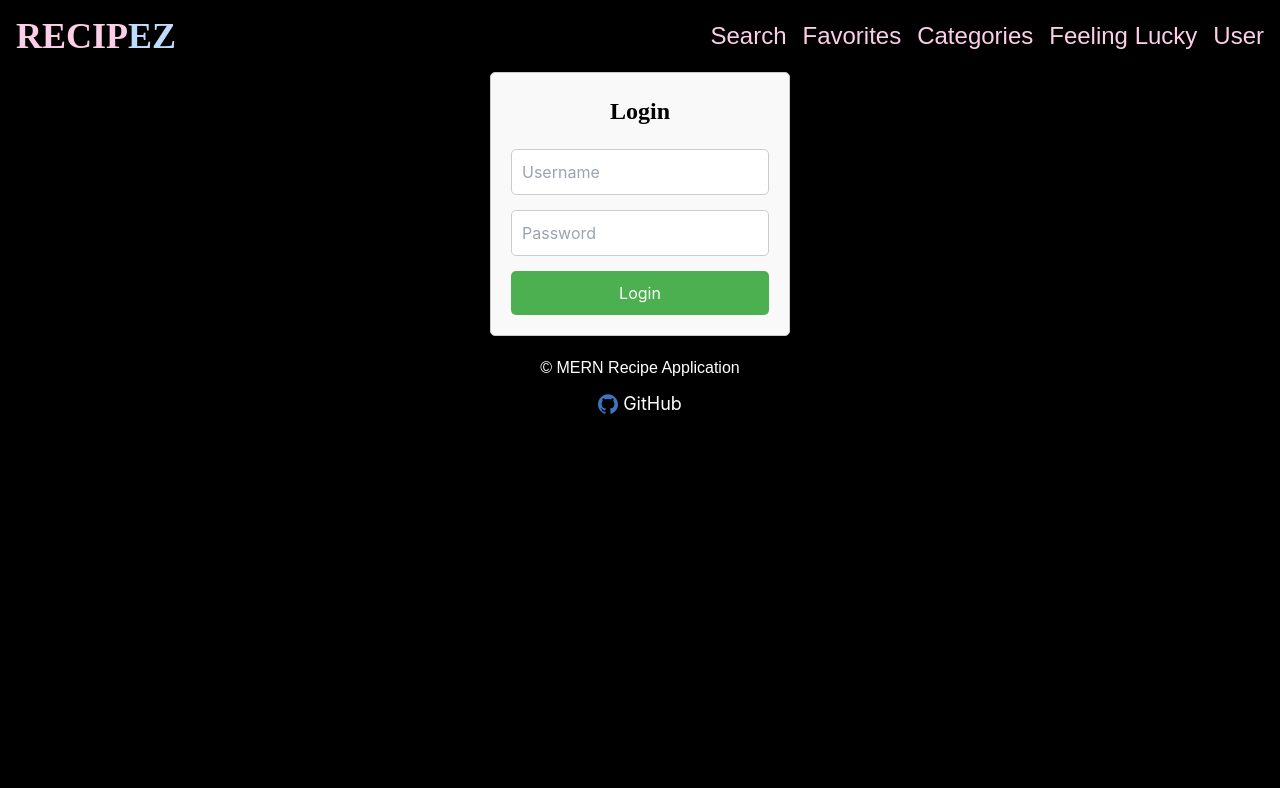
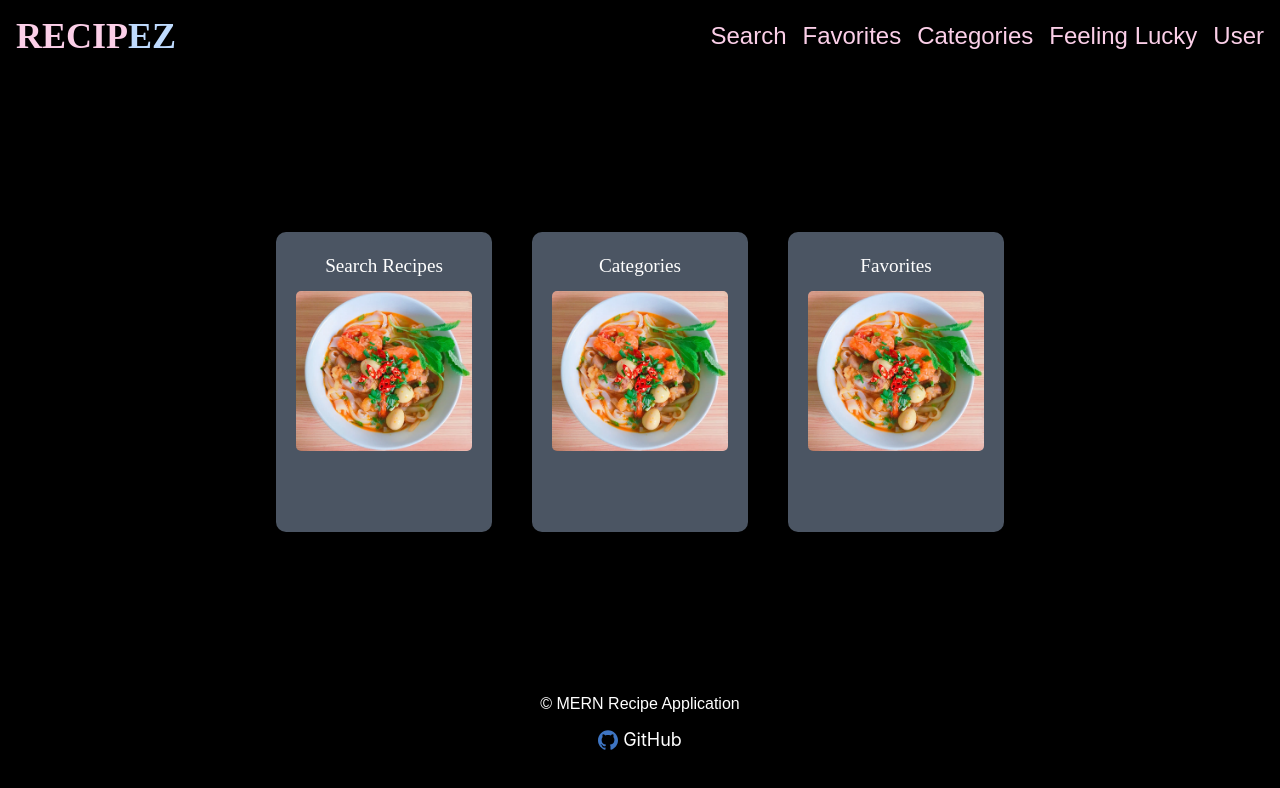
Before and after one commit to tjsiv/P2MSA-RecipEZ, a React (Create React App) app in the folder client/: page / in a window 1280 px wide. Shown: the top 788 px of the page. Built offline with nearby package versions, Linux system fonts and the light colour scheme.

Commit message:
going to be adding component to main

```diff
--- a/client/src/App.js
+++ b/client/src/App.js
@@ -4,7 +4,6 @@ import Footer from "./components/Footer";
 import SearchBar from "./components/SearchBar";
 import Navbar from "./components/Navbar";
 import HomeCards from "./components/HomeCards";
-import LoginForm from "./components/LoginForm.jsx"
 
 const App = () => {
   const handleSearch = (query) => {};
@@ -68,8 +67,7 @@ const App = () => {
           <Route path="/user" element="" />
           {/* Recipe Details Route */}
         </Routes>
-        {/* <HomeCards /> */}
-        <LoginForm />
+        <HomeCards />
         <Footer />
       </div>
     </Router>
```
